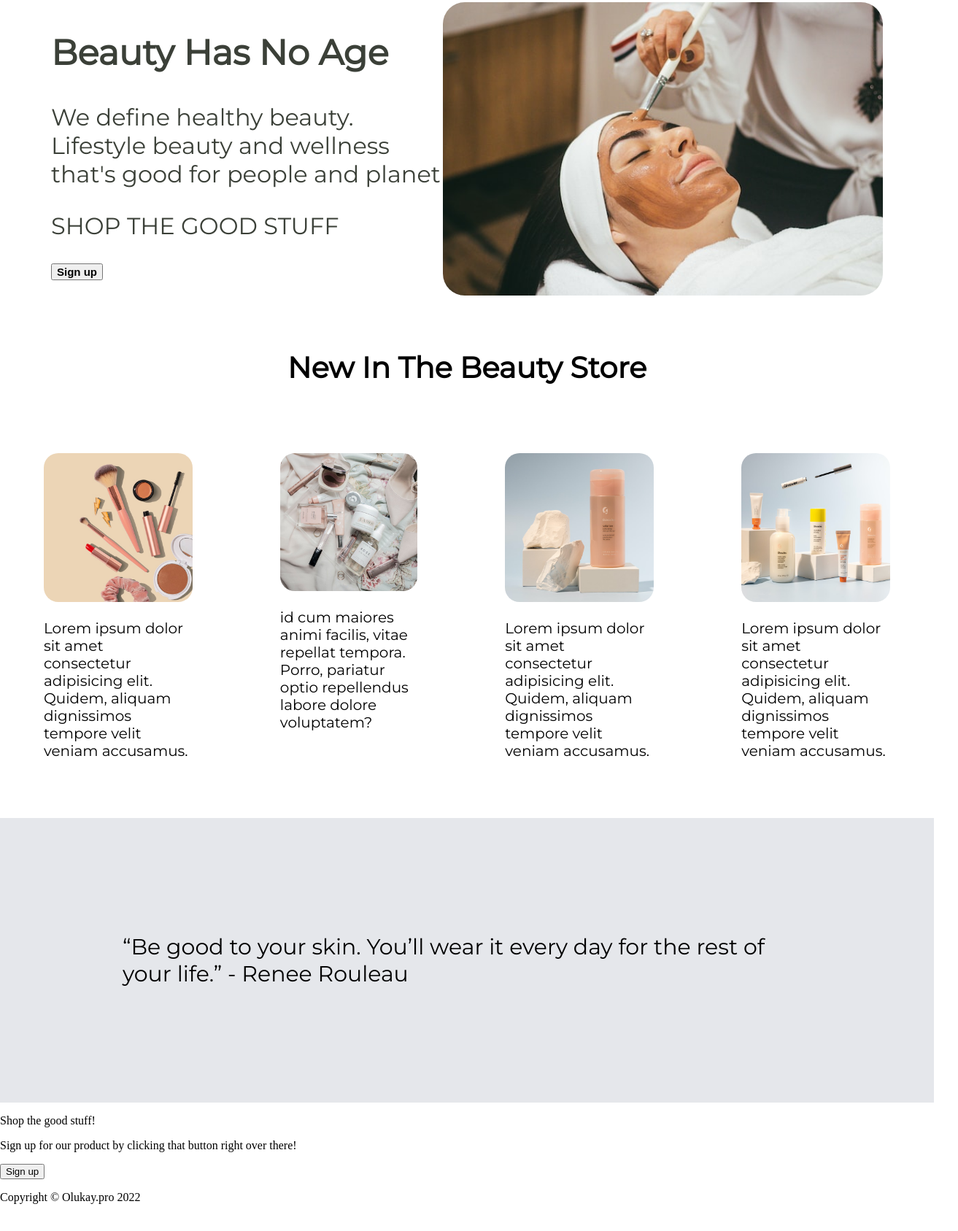
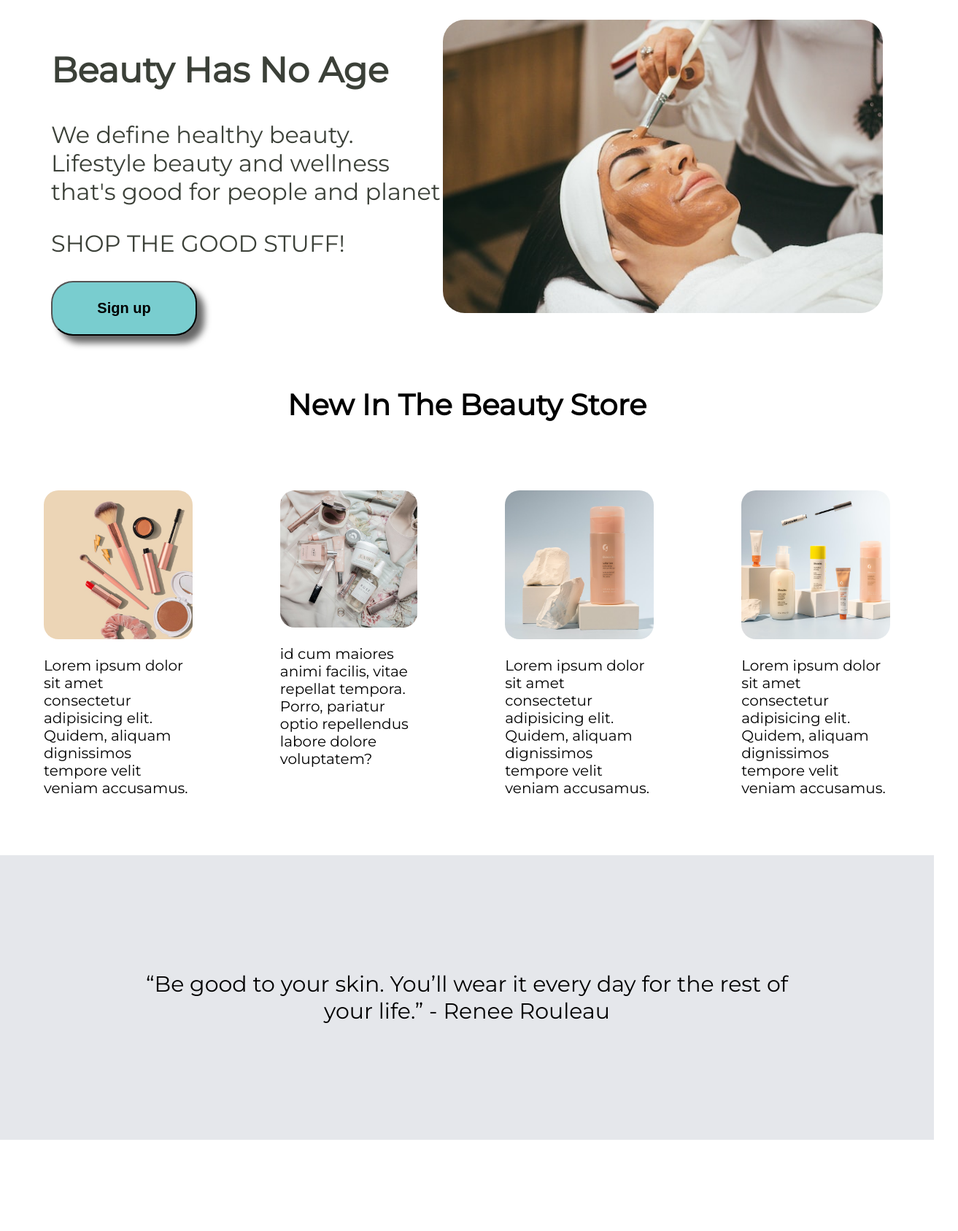
Before and after one commit to Olukay-05/Odin-Landing-Page, a plain HTML site: page index.html in a window 1280 px wide. Shown: the part 171-1858 px from the top of the page at 73% size, 1313 px wide, since content can reach past the window. Before the commit the page ends 1837 px from the top, so only its background shows below. Drawn offline with Linux system fonts and the light colour scheme.

Commit message:
Landing Page Completed

```diff
--- a/index.html
+++ b/index.html
@@ -34,10 +34,12 @@
                     We define healthy beauty.
                     Lifestyle beauty and wellness that's good for people and planet
                 </p>
-                <p>SHOP THE GOOD STUFF</p>
+                <p>SHOP THE GOOD STUFF!</p>
 
-                <button class="nav-links button ">Sign up</button>
+                <button class="sign-up-button"> Sign up </button>
+
             </div>
+
 
             <div class="heros">
                 <!-- <img src="./assets/olamide-gabriel-o5C-KDbZHww-unsplash (1).jpg"> -->
@@ -94,7 +96,7 @@
     </main>
 
     <footer>
-        <div>
+        <div class="footer-container">
             <div>
                 <p>Shop the good stuff!</p>
                 <p>Sign up for our product by clicking that button right over there!</p>
@@ -107,7 +109,7 @@
             </div>
         </div>
 
-        <div>
+        <div class="copyright-div">
             <p>Copyright &copy; Olukay.pro 2022</p>
         </div>
     </footer>
--- a/style.css
+++ b/style.css
@@ -1,6 +1,8 @@
 body {
     margin: 0;
     padding: 0;
+    font-family:'Montserrat', sans-serif;
+
 }
 
 header {
@@ -15,12 +17,14 @@ header {
     justify-content:space-between;
     align-items: center;
     padding: 20px;
-    background-color: rgb(210,216,216,0.6)
+    background-color: rgb(210,216,216,0.6);
+
 }
 
 .nav-container img {
     width: 50%;
     border-radius: 10px;
+    margin-left: 50px;
 
 }
 
@@ -30,13 +34,18 @@ header {
     justify-content:space-between;
     gap: 10em;
     /* background-color: pink; */
-    font-size: 15px;
+    font-size: 20px;
     font-weight: bold;
     cursor: pointer;
+
+}
+
+.nav-links li {
+    transition: background-color 1s;
 }
 
 .nav-links li:hover {
-    color: orange
+    color: orange;
 }
 
 .nav-links ul {
@@ -58,8 +67,15 @@ header {
     font-size: 15px;
     font-weight: bold;
     cursor: pointer;
-    background-color: rgb(214, 210, 210);
-    box-shadow: 10px 10px 10px rgba(0, 0, 0, 0.6)
+    background-color: rgb(121,205,207);
+    box-shadow: 10px 10px 10px rgba(0, 0, 0, 0.6);
+    margin-right: 50px;
+    transition: background-color 1s;
+
+}
+
+.nav-links button:hover {
+    background-color: rgb(236, 185, 90);
 
 }
 
@@ -80,20 +96,39 @@ header {
     /* font-family: "Austin Web","Garamound","Times","Times New Roman",serif; */
     font-family:'Montserrat', sans-serif;
     font-size: 200%;
-    width: 50%
-};
+    width: 50%;
+}
 
-.sign-up {
+.header-container .header-content .sign-up-button {
+    height: 75px;
+    width: 200px;
+    border-radius: 30px;
+    font-size: 20px;
+    font-weight: bold;
+    cursor: pointer;
+    background-color: rgb(121,205,207);
+    box-shadow: 10px 10px 10px rgba(0, 0, 0, 0.6);
+    transition: background-color 1s;
+
+}
+
+
+.header-container .header-content .sign-up-button:hover {
+    background-color: rgb(236, 185, 90);
+
+}
+
+
+/* .sign-up {
     width: 40px;
     border-radius: 50px;
     background-color: brown;
-}
+} */
 
-.heros {
+/* .heros {
 
-    /* border-radius: 20%; */
-    /* position: absolute; */
-}
+
+} */
 
 /* .header-content h2 {
     font-size: larger;
@@ -109,6 +144,7 @@ header {
 
 }
 
+
 main h2 {
     text-align: center;
     font-family:'Montserrat', sans-serif;
@@ -117,7 +153,6 @@ main h2 {
 
 .store-image-container {
     display: flex;
-    /* gap: 1px; */
 }
 
 .store-image-content {
@@ -147,4 +182,54 @@ main h2 {
 .blockquote-container blockquote {
     font-family:'Montserrat', sans-serif;
     font-size: 30px;
+    text-align: center;
 }
+
+.footer-container {
+    margin-top: 10%;
+    background-color: rgb(253,228,205);
+    margin: 10% 15%;
+    padding: 3%;
+    font-family:'Montserrat', sans-serif;
+    font-size: 30px;
+    border-radius: 40px;
+    display: flex;
+    justify-content: space-evenly;
+
+}
+
+.footer-container div button {
+    background-color: pink;
+    position: relative;
+    top: 55px;
+    left: 60px;
+
+
+    height: 75px;
+    width: 200px;
+    border-radius: 30px;
+    font-size: 20px;
+    font-weight: bold;
+    cursor: pointer;
+    background-color: rgb(121,205,207);
+    box-shadow: 10px 10px 10px rgba(0, 0, 0, 0.6);
+    transition: background-color 1s;
+
+}
+
+.footer-container div button:hover {
+    background-color: rgb(236, 185, 90);
+
+}
+
+
+
+
+.copyright-div {
+    background-color: rgb(183,102,75);
+    color: white;
+    font-weight: 700;
+    font-size: 20px;
+    padding: 10px;
+    text-align: center;
+}
```
